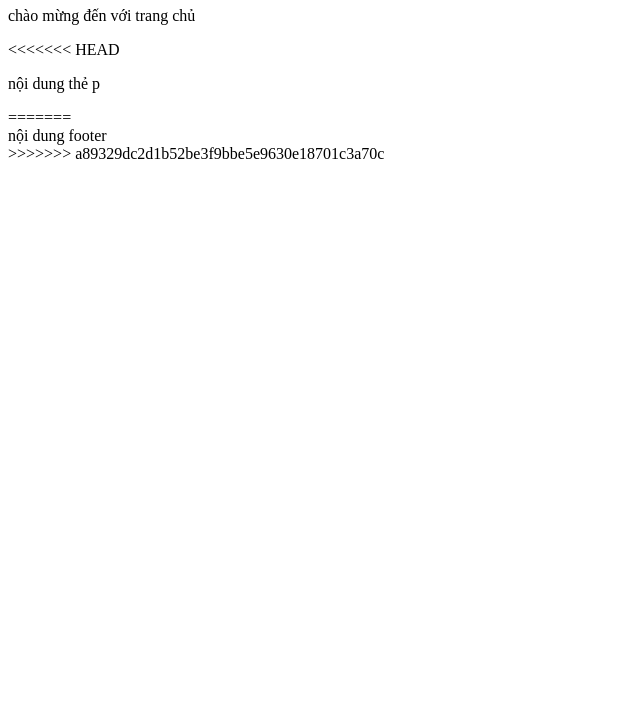
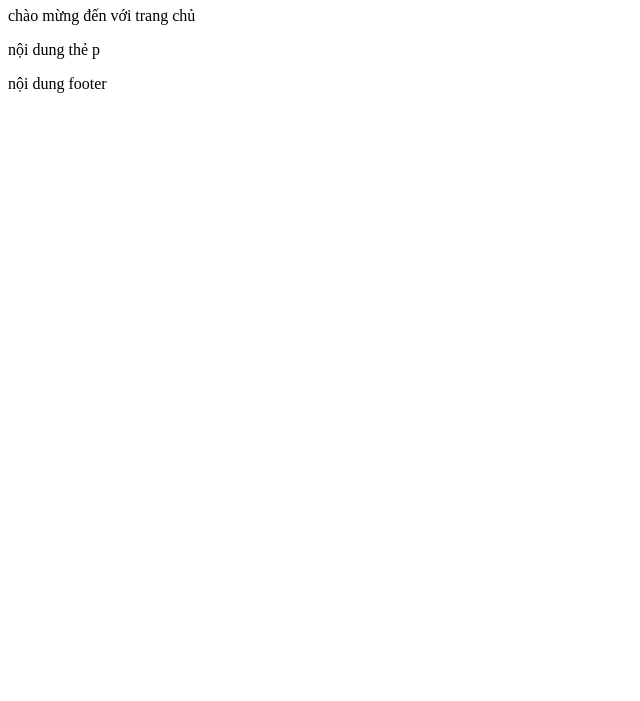
Before and after one commit to glamour29/project-new, a plain HTML site: page index.html in a window 1280 px wide. Shown: the part 99-800 px from the top of the page, without its empty margins (0-640 px from the left). Drawn offline with Linux system fonts and the light colour scheme.

Commit message:
add new files

```diff
--- a/index.html
+++ b/index.html
@@ -9,11 +9,8 @@
     <header> nội dung header </header>
     <h1>trang chủ</h1>
     <p>chào mừng đến với trang chủ</p>
-<<<<<<< HEAD
     <p>nội dung thẻ p</p>
-=======
     <footer>nội dung footer</footer>
->>>>>>> a89329dc2d1b52be3f9bbe5e9630e18701c3a70c
 </body>
 
 </html>
```
